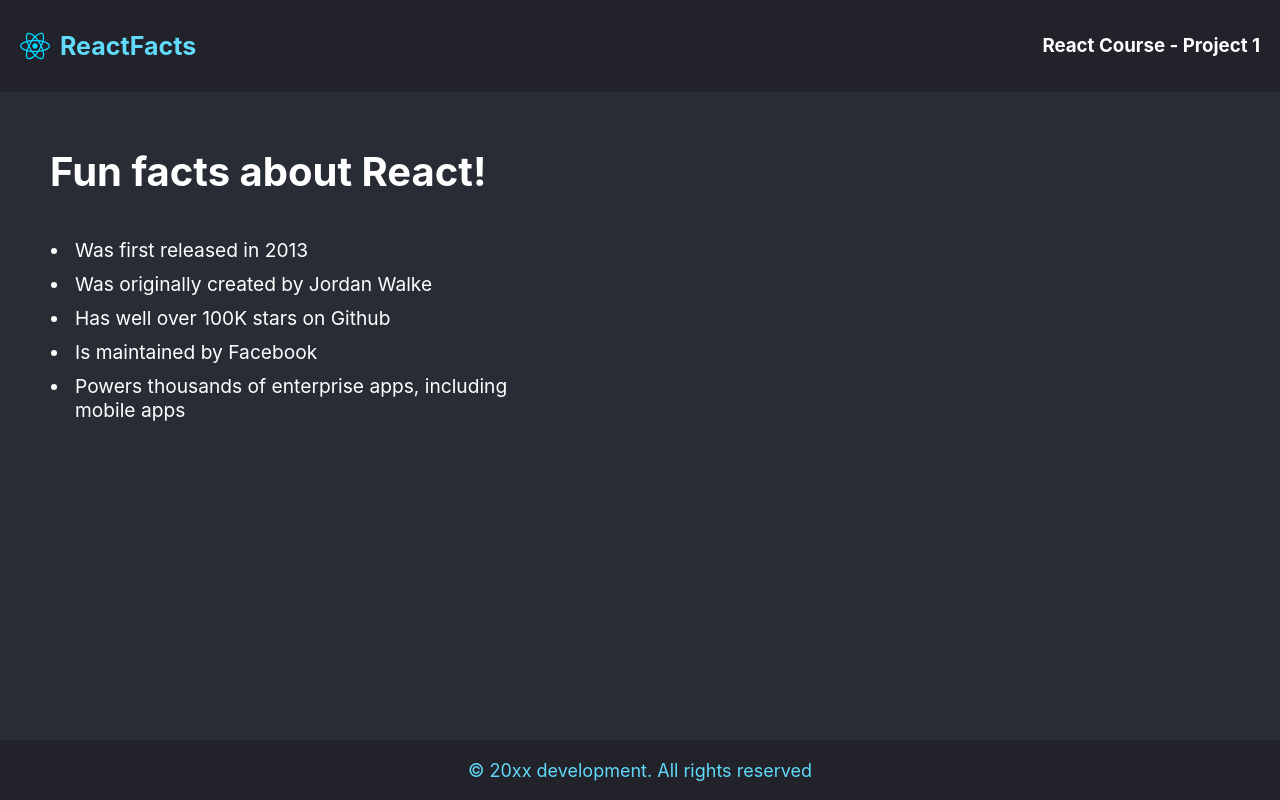
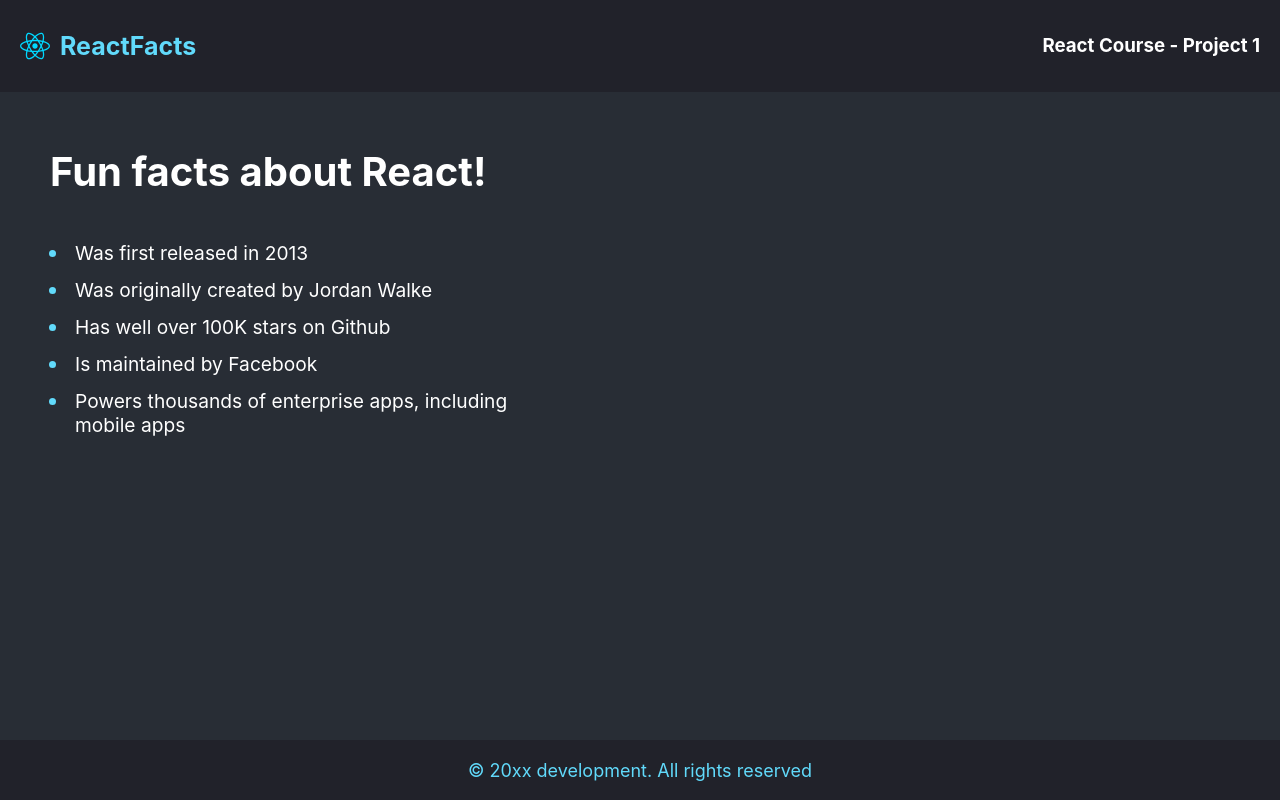
Before and after one commit to MondeNel/DYNAMIC_WEB_APPLICATIONS_PART_2, a React (Vite) app in the folder SCRIMBA-REACT/STATIC-WEB-PAGE/web-page/: page / in a window 1280 px wide. Built offline with nearby package versions, Linux system fonts and the light colour scheme.

Commit message:
added the sizing for the bullet points and the color for it

```diff
--- a/SCRIMBA-REACT/STATIC-WEB-PAGE/web-page/src/Styles.css
+++ b/SCRIMBA-REACT/STATIC-WEB-PAGE/web-page/src/Styles.css
@@ -69,6 +69,11 @@
     padding: 5px;
 }
 
+li::marker {
+    font-size: 1.2em;
+    color: #61DAFB;
+}
+
 
 
 
```
